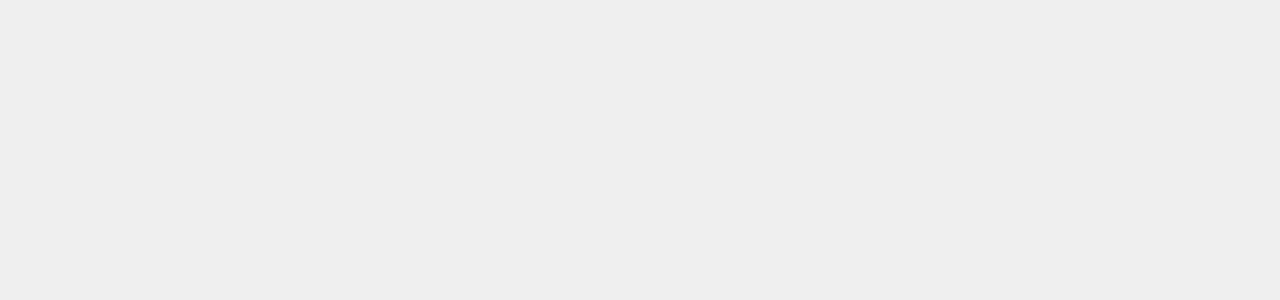
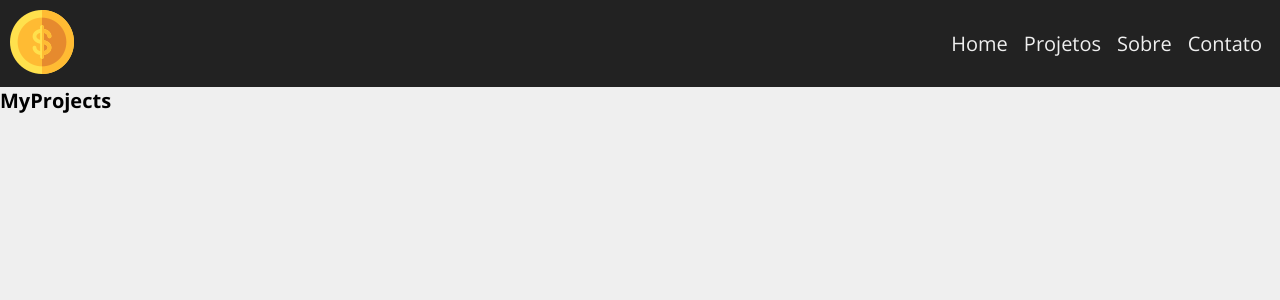
Before and after one commit to ClecioSousa00/costs, a React (Vite) app: page /Projetos in a window 1280 px wide. Before the commit this address had no page. Shown: the top 300 px of the page. Built offline with nearby package versions, Linux system fonts and the light colour scheme.

Commit message:
create route MyProject

```diff
--- a/db.json
+++ b/db.json
@@ -13,6 +13,13 @@
       "cost": 0,
       "services": [],
       "id": 2
+    },
+    {
+      "nameproject": "projeto 2",
+      "budgetValue": "5555",
+      "cost": 0,
+      "services": [],
+      "id": 3
     }
   ],
   "categories": [
--- a/src/components/NavBar/index.jsx
+++ b/src/components/NavBar/index.jsx
@@ -21,7 +21,7 @@ export const NavBar = () =>{
             <nav className={`${'nav_bar'} ${menuIsOpen && 'active'}`}>
                 <ul className="nav_bar_itens">
                     <li><Link className='nav_bar_links' to="/">Home</Link></li>
-                    <li><Link className='nav_bar_links' to="/Novo-Projeto">Projetos</Link></li>
+                    <li><Link className='nav_bar_links' to="/Projetos">Projetos</Link></li>
                     <li><Link className='nav_bar_links' to="/Sobre">Sobre</Link></li>
                     <li><Link className='nav_bar_links' to="/Contatos">Contato</Link></li>
                 </ul>
--- /dev/null
+++ b/src/pages/MyProjects/index.jsx
@@ -0,0 +1,11 @@
+import { Header } from "../../components/Header"
+
+
+export const MyProjects =() =>{
+    return(
+        <>
+            <Header/>
+            <h1>MyProjects</h1>
+        </>
+    )
+}
--- a/src/routes/routes.jsx
+++ b/src/routes/routes.jsx
@@ -3,6 +3,7 @@ import { Home } from "../pages/Home"
 import { About } from "../pages/About"
 import { Contacts } from "../pages/Contacts"
 import { NewProject } from "../pages/NewProject"
+import { MyProjects } from "../pages/MyProjects"
 
 export const AppRoutes =()=>{
     return(
@@ -11,6 +12,7 @@ export const AppRoutes =()=>{
                 <Route exact path="/" element={<Home/>}/>
                 <Route path="/Sobre" element={<About/>}/>
                 <Route path="/Contatos" element={<Contacts/>}/>
+                <Route path="/Projetos" element={<MyProjects/>}/>
                 <Route path="/Novo-Projeto" element={<NewProject/>}/>
                 {/* <Route path="*" component={() => <Redirect to="/"/>}/> */}
 
```
